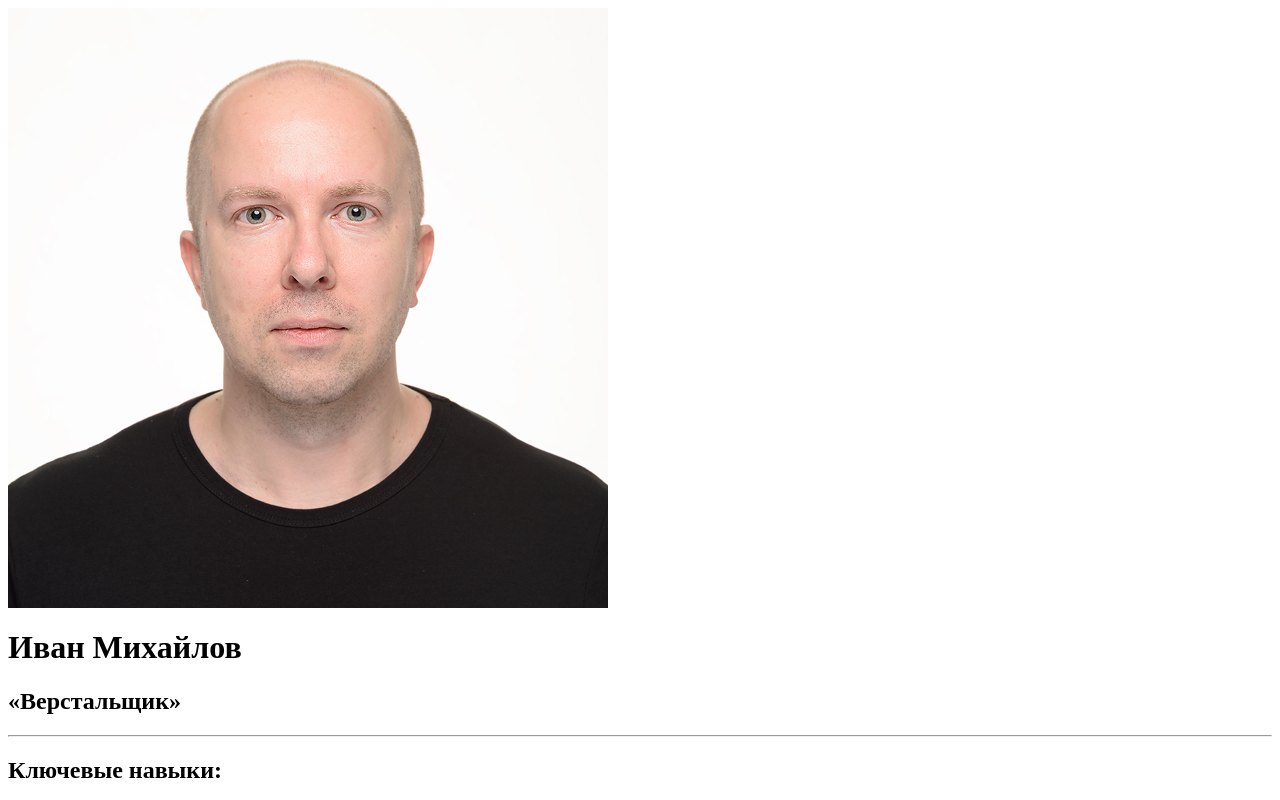
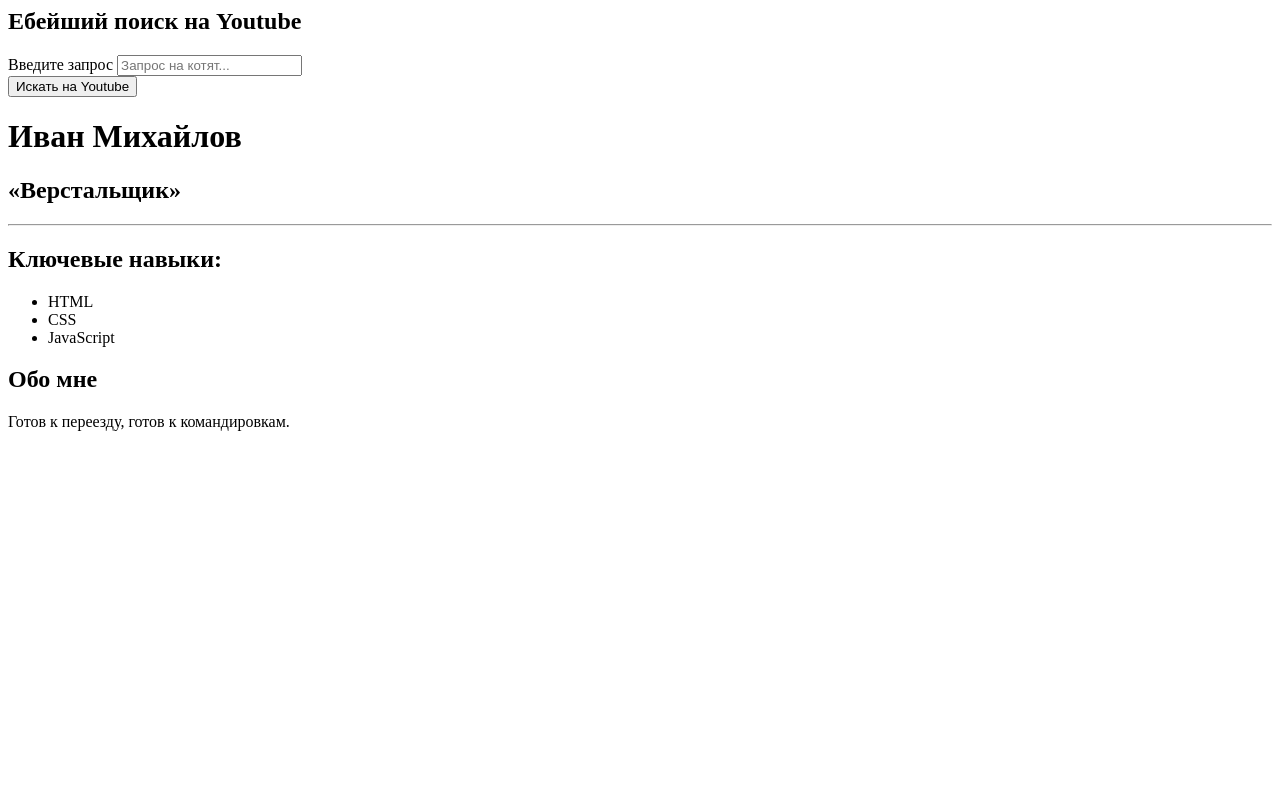
Before and after one commit to SBOICHAKOV/sboichakov.github.io, a plain HTML site: page index.html in a window 1280 px wide. Shown: the top 800 px of the page. Drawn offline with Linux system fonts and the light colour scheme.

Commit message:
Update index.html

```diff
--- a/index.html
+++ b/index.html
@@ -1,5 +1,19 @@
 <main>
-    <img src="./images/600.jpg" alt="фото дня">
+  <h2>Ебейший поиск на Youtube</h2>
+     <form action="https://www.youtube.com/results">
+<div>
+<label for="query">Введите запрос</label>
+<input
+type="text"
+placeholder="Запрос на котят..."
+id="query"
+name="search_query"
+/>
+</div>
+
+   <button>Искать на Youtube</button>
+
+
     <h1>Иван Михайлов</h1>
     <h2>«Верстальщик»</h2>
 
```
